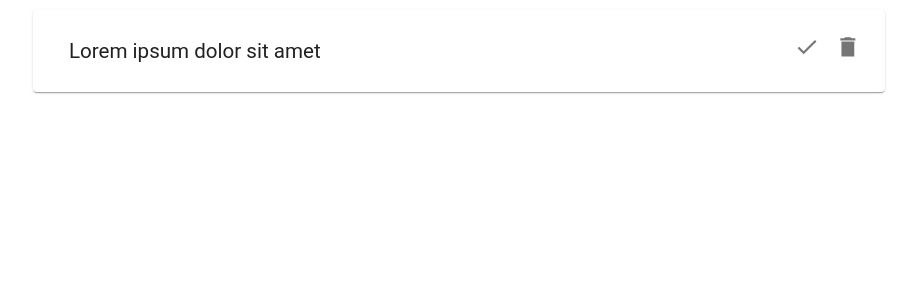
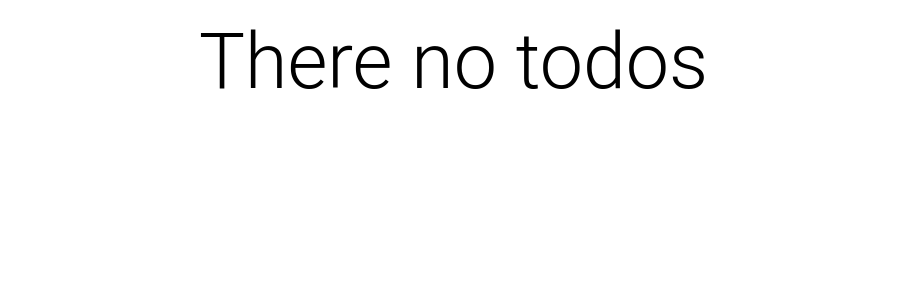
Before and after one commit to skipGit/front-todo, a React (Create React App) app: page / in a window 1280 px wide. Shown: the top 300 px of the page, without its empty margins (181-1098 px from the left). Built offline with nearby package versions, Linux system fonts and the light colour scheme.

Commit message:
Create ToDoList component
Create component to render ToDoItem's based on maping array of 'todos'.

```diff
--- a/src/App.js
+++ b/src/App.js
@@ -1,11 +1,11 @@
 import { theme } from "./assets/theme";
 import { ThemeProvider } from "@mui/material";
-import ToDoItem from "./templates/to-do-list/to-do-item/ToDoItem";
+import ToDoList from "./templates/to-do-list/ToDoList";
 
 const App = () => {
   return (
     <ThemeProvider theme={theme}>
-      <ToDoItem />
+      <ToDoList />
     </ThemeProvider>
   );
 };
--- /dev/null
+++ b/src/store/selectors.js
@@ -0,0 +1 @@
+export const selectToDoArr = state => state.todos.todos;
--- /dev/null
+++ b/src/templates/to-do-list/ToDoList.jsx
@@ -0,0 +1,31 @@
+import React from "react";
+import { useSelector } from "react-redux";
+import ToDoItem from "./to-do-item/ToDoItem";
+import Container from "@mui/material/Container";
+import CardContent from "@mui/material/CardContent";
+import Typography from "@mui/material/Typography";
+import { selectToDoArr } from "../../store/selectors";
+
+const ToDoList = () => {
+  const todos = useSelector(selectToDoArr);
+
+  return (
+    <Container>
+      {todos.length > 0 ? (
+        <Container>
+          {todos.map((todo) => (
+            <ToDoItem key={todo.id} message={todo.message} />
+          ))}
+        </Container>
+      ) : (
+        <Container maxWidth="sm">
+          <CardContent>
+            <Typography variant="h2">There no todos</Typography>
+          </CardContent>
+        </Container>
+      )}
+    </Container>
+  );
+};
+
+export default ToDoList;
```
